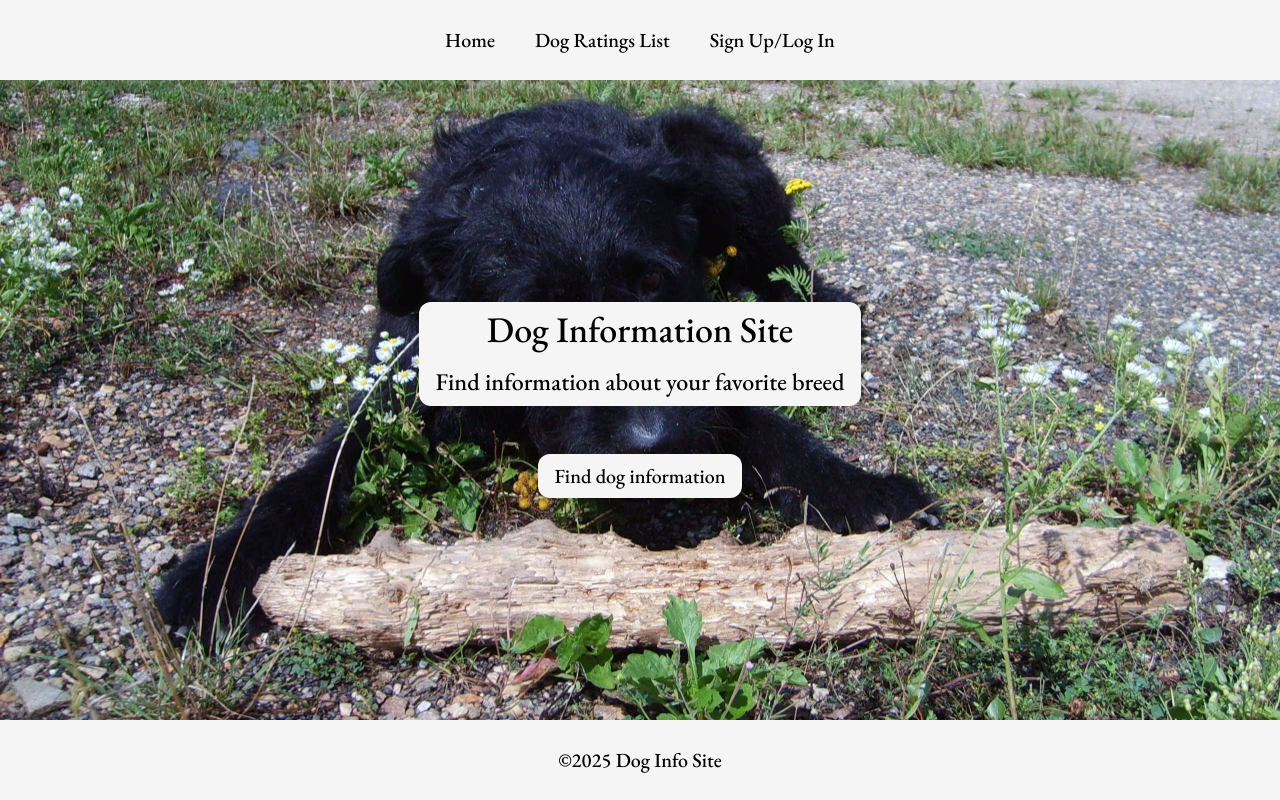
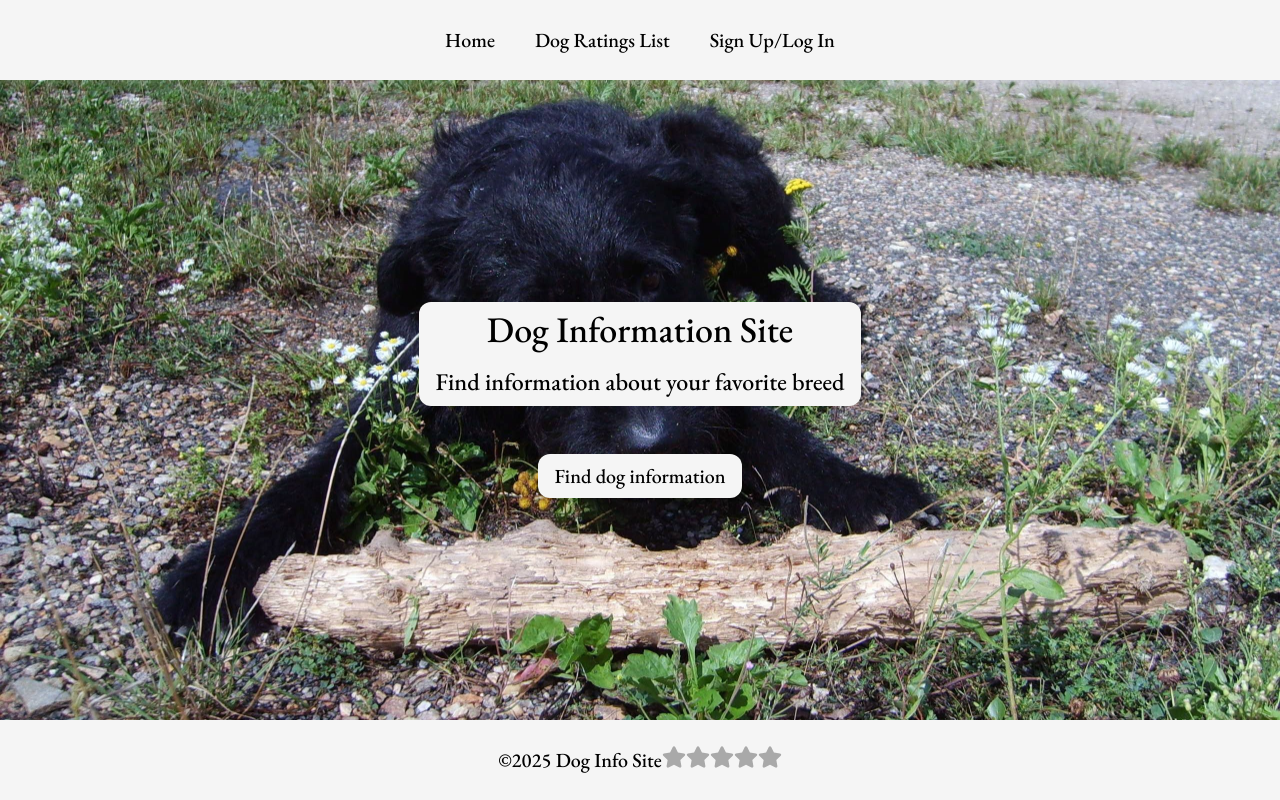
Before and after one commit to gabholli/dog-site-v3, a Next.js app in the folder dog-site-v3/: page / in a window 1280 px wide. Built offline with nearby package versions, Linux system fonts and the light colour scheme; no server answers.

Commit message:
Added supabase, toast packages and updated layout

```diff
--- a/dog-site-v3/package.json
+++ b/dog-site-v3/package.json
@@ -10,10 +10,12 @@
   },
   "dependencies": {
     "@netlify/plugin-nextjs": "^5.9.0",
+    "@supabase/supabase-js": "^2.89.0",
     "axios": "^1.7.8",
     "next": "15.0.3",
     "react": "19.0.0-rc-66855b96-20241106",
     "react-dom": "19.0.0-rc-66855b96-20241106",
+    "react-hot-toast": "^2.6.0",
     "sharp": "^0.33.5"
   },
   "devDependencies": {
--- a/dog-site-v3/src/app/components/Footer.tsx
+++ b/dog-site-v3/src/app/components/Footer.tsx
@@ -1,10 +1,11 @@
 import React from "react"
-
+import RatingsStar from "./ratingsStar"
 export default function Footer() {
     return (
         <footer className="bg-neutral-100 h-20 flex justify-center items-center
             text-xl">
             <h1>&#169;2025 Dog Info Site</h1>
+            <RatingsStar />
         </footer>
     )
 }
--- a/dog-site-v3/src/app/components/ratingsStar.tsx
+++ b/dog-site-v3/src/app/components/ratingsStar.tsx
@@ -2,8 +2,10 @@
 
 import { SetStateAction, useState } from "react"
 import { FaStar } from "react-icons/fa"
+import { UserAuth } from '../context/AuthContext'
 
 export default function RatingsStar() {
+    const { session } = UserAuth()
     const [rating, setRating] = useState<number>(0)
     const [hoverValue, setHoverValue] = useState<number | undefined>(undefined)
 
@@ -36,6 +38,7 @@ export default function RatingsStar() {
                         onClick={() => handleClickStar(index + 1)}
                         onMouseOver={() => handleMouseOverStar(index + 1)}
                         onMouseLeave={() => handleMouseLeaveStar()}
+                        // disabled={!session}
                         style={{ background: "none", border: "none", cursor: "pointer", padding: 0 }}
                     >
                         <FaStar
--- a/dog-site-v3/src/app/context/AuthContext.jsx
+++ b/dog-site-v3/src/app/context/AuthContext.jsx
@@ -1,3 +1,5 @@
+"use client"
+
 import { createContext, useEffect, useState, useContext } from "react"
 import { supabase } from "../database/supabaseClient"
 import toast from 'react-hot-toast'
--- a/dog-site-v3/src/app/layout.tsx
+++ b/dog-site-v3/src/app/layout.tsx
@@ -1,8 +1,10 @@
 // app/layout.tsx
 import React from 'react'
 import './globals.css'
-import Header from './components/Header';
-import Footer from './components/Footer';
+import { Toaster } from 'react-hot-toast'
+import Header from './components/Header'
+import Footer from './components/Footer'
+import AuthContextProvider from './context/AuthContext'
 
 export default function RootLayout({ children }: { children: React.ReactNode }) {
   return (
@@ -10,9 +12,15 @@ export default function RootLayout({ children }: { children: React.ReactNode })
       <title>Dog Information</title>
       <link rel="shortcut icon" type="image/x-icon" href="/Boxer Puppy1.ico" />
       <body className='font-garamond grid grid-rows-[auto_1fr_auto] grid-cols-1 w-full min-h-svh'>
-        <Header />
-        <main className="flex items-center justify-center">{children}</main>
-        <Footer />
+        <AuthContextProvider>
+          <Header />
+          <main className="flex items-center justify-center">{children}</main>
+          <Footer />
+          <Toaster
+            position="bottom-left"
+            reverseOrder={false}
+          />
+        </AuthContextProvider>
       </body>
     </html>
   );
```
Also changed, not shown: 1 other file (tests, documents, lock files or other folders).
